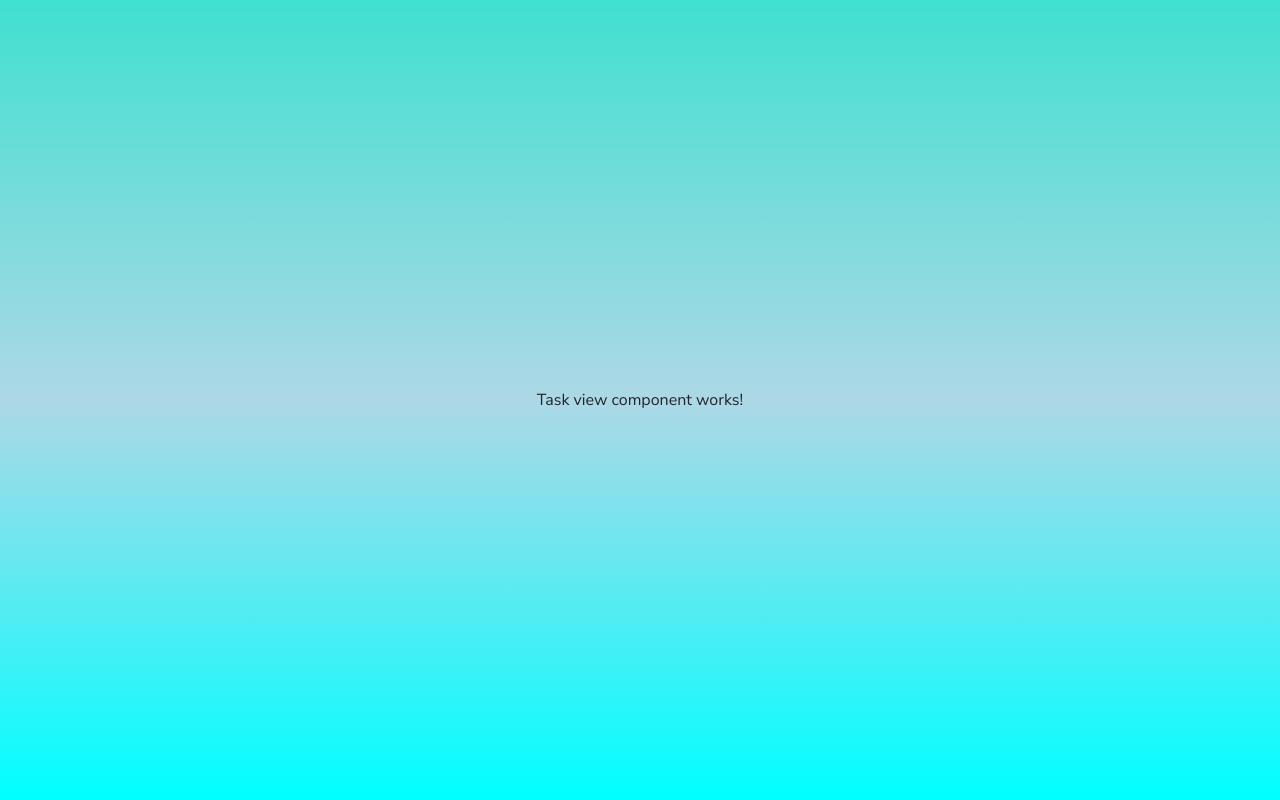
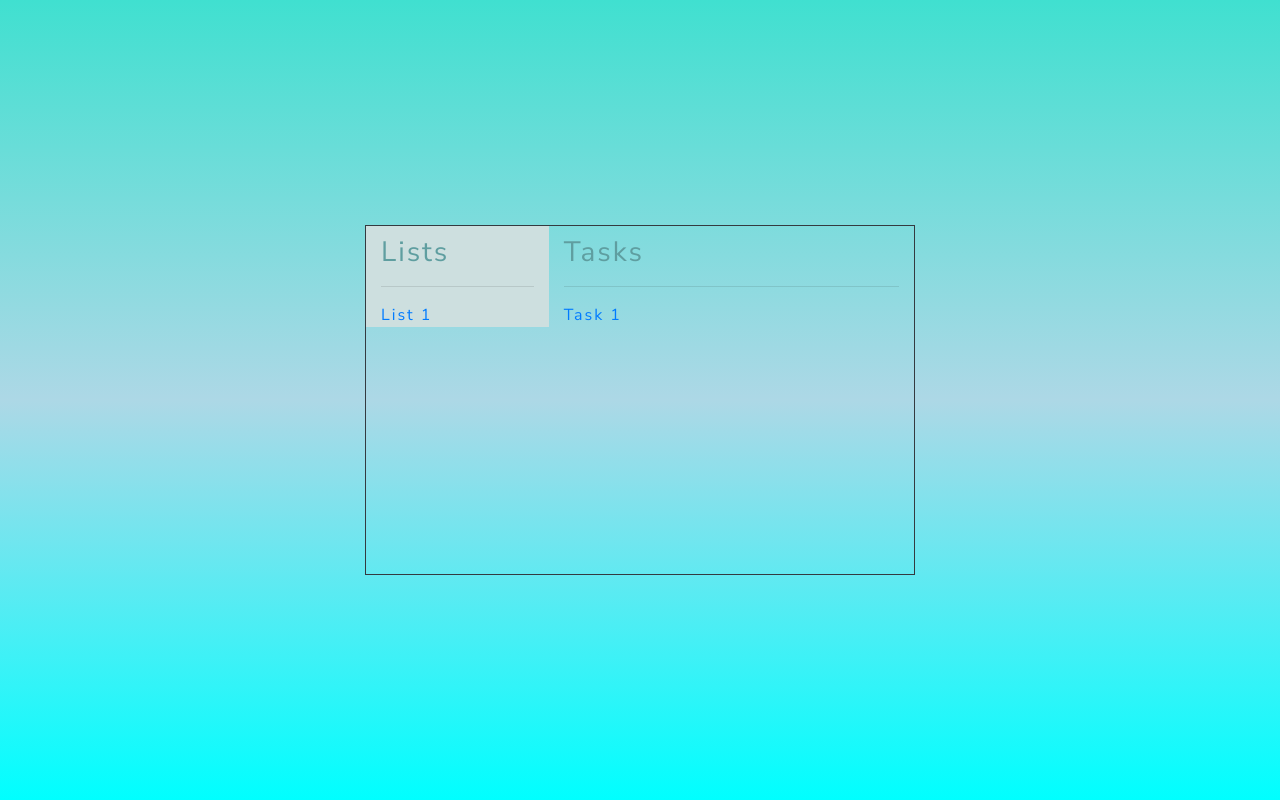
Before and after one commit to lilwani/task-manager, an Angular app: page /taskview in a window 1280 px wide. Built offline with nearby package versions, Linux system fonts and the light colour scheme.

Commit message:
Updates to task view dashboard

```diff
--- a/src/app/app-routing.module.ts
+++ b/src/app/app-routing.module.ts
@@ -5,7 +5,7 @@ import { TaskViewComponent } from "./pages/task-view/task-view.component";
 
 const routes: Routes = [
    {path: '', component: LoginPageComponent},
-   {path: 'taskview', component:TaskViewComponent}
+   {path: 'taskview', component: TaskViewComponent}
 ];
 
 @NgModule({
--- a/src/app/pages/task-view/task-view.component.css
+++ b/src/app/pages/task-view/task-view.component.css
@@ -0,0 +1,15 @@
+.taskview-window{
+    width: 550px;
+    height: 350px;
+    letter-spacing: 2px;
+    color: cadetblue;
+}
+
+.list-title{
+    padding-top : 10px;
+}
+#lists{
+    background-color: rgb(205, 223, 223);
+    width: 100%;
+    height: 100%;
+}
--- a/src/app/pages/task-view/task-view.component.html
+++ b/src/app/pages/task-view/task-view.component.html
@@ -1,3 +1,14 @@
-<div>
-    Task view component works!
+<div class="container-fluid taskview-window border border-dark">
+    <div class="row content">
+        <div class="col-4" id="lists">
+            <h3 class="list-title">Lists</h3>
+            <hr>
+            <a href="#">List 1</a>
+        </div>
+        <div class="col-8" id="Tasks">
+            <h3 class="list-title">Tasks</h3>
+            <hr>
+            <a href="#">Task 1</a>
+        </div>
+    </div>
 </div>
```
